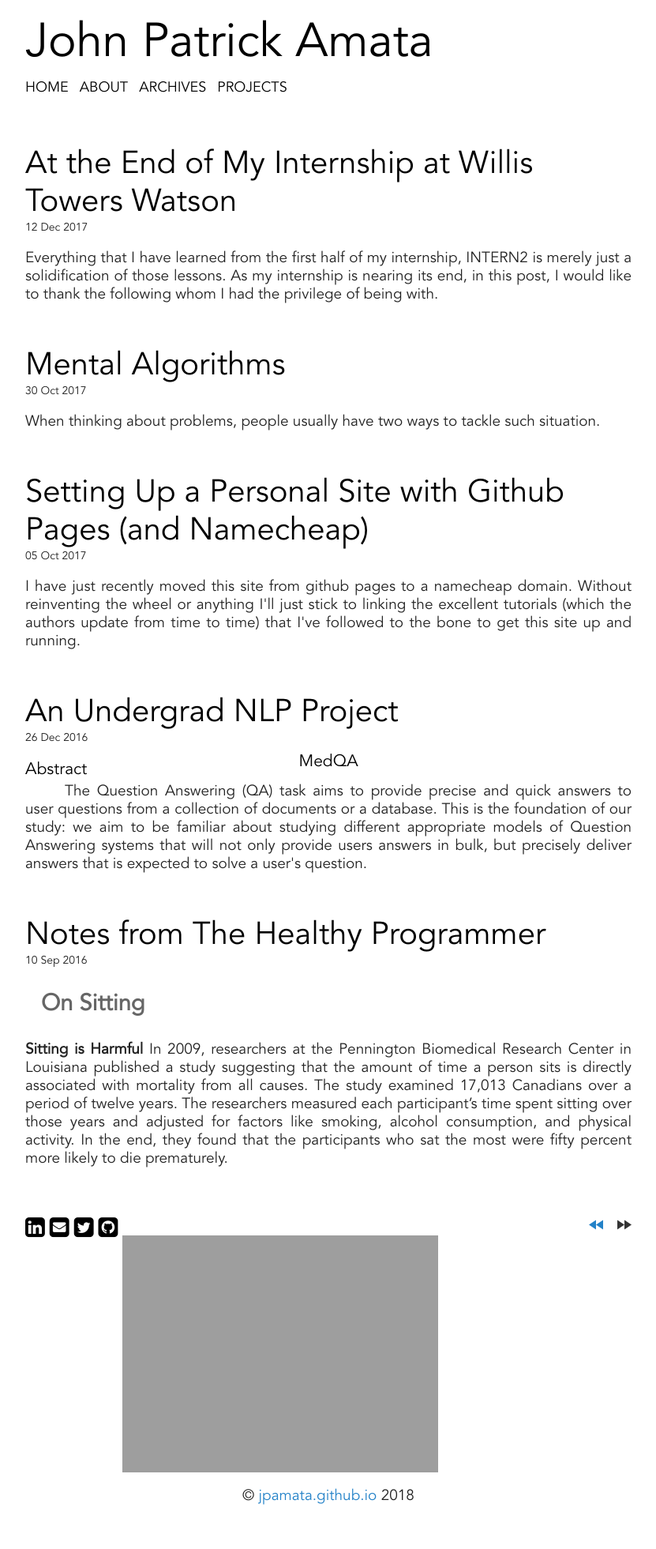
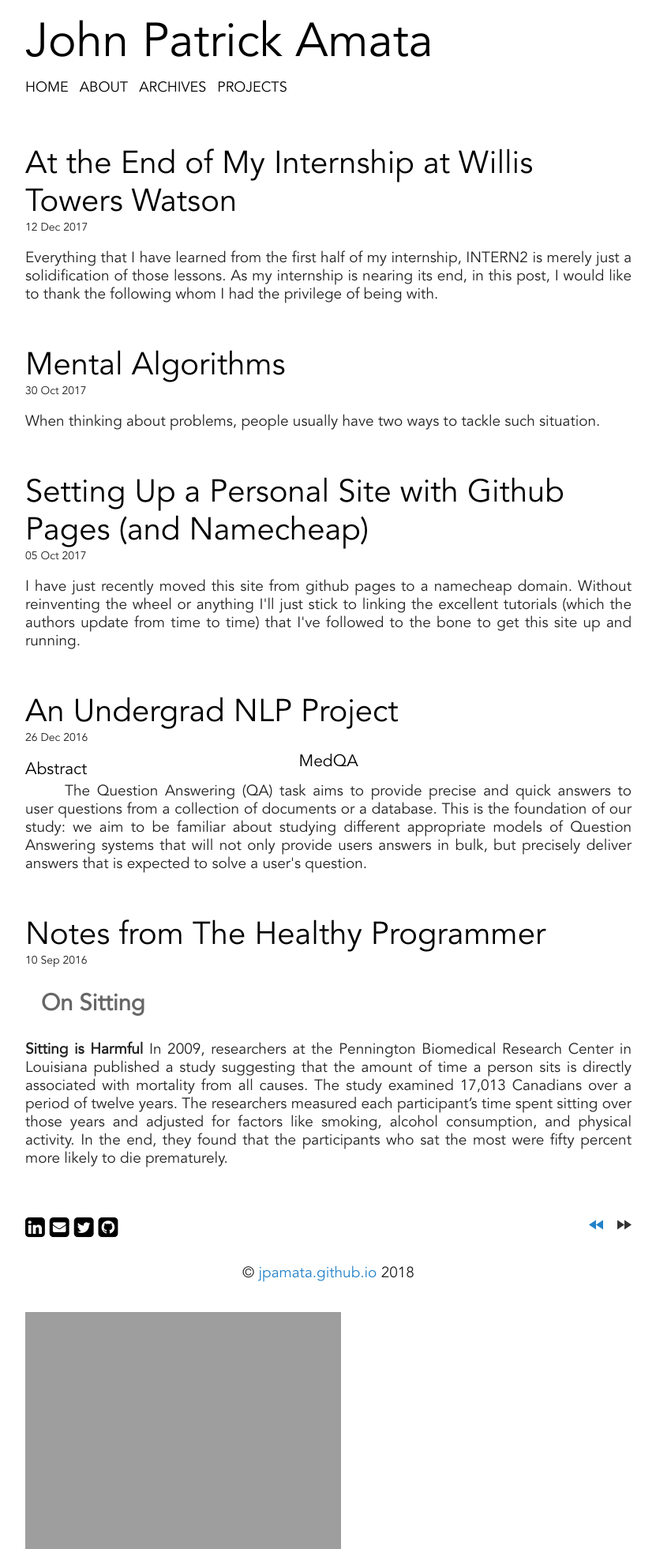
Before and after one commit to jpamata/jpamata.github.io, a Jekyll site: the page built from index.html, in a window 1280 px wide. Shown: the whole page at 79% size, without its empty margins (224-1055 px from the left). Built offline with Jekyll 4.4.1, drawn with Linux system fonts in a browser that asks for light colours; the list of posts is cut into pages by our own code; before the commit the page ends 1925 px from its top, so only the background shows below that.

Commit message:
Update footer.html

```diff
--- a/_includes/footer.html
+++ b/_includes/footer.html
@@ -42,5 +42,6 @@
 </script>
 
 
-  <img src="http://johnamata.com/assets/transparent-sign.png" align="center"> <br/>
-  <p align="center">&copy; <a href="{{ site.url }}/">{{site.title}}</a> {{ 'now' | date: '%Y' }}</p>
+<br/>
+<p align="center">&copy; <a href="{{ site.url }}/">{{site.title}}</a> {{ 'now' | date: '%Y' }}</p><br/>
+<img src="http://johnamata.com/assets/transparent-sign.png" align="center">
```
